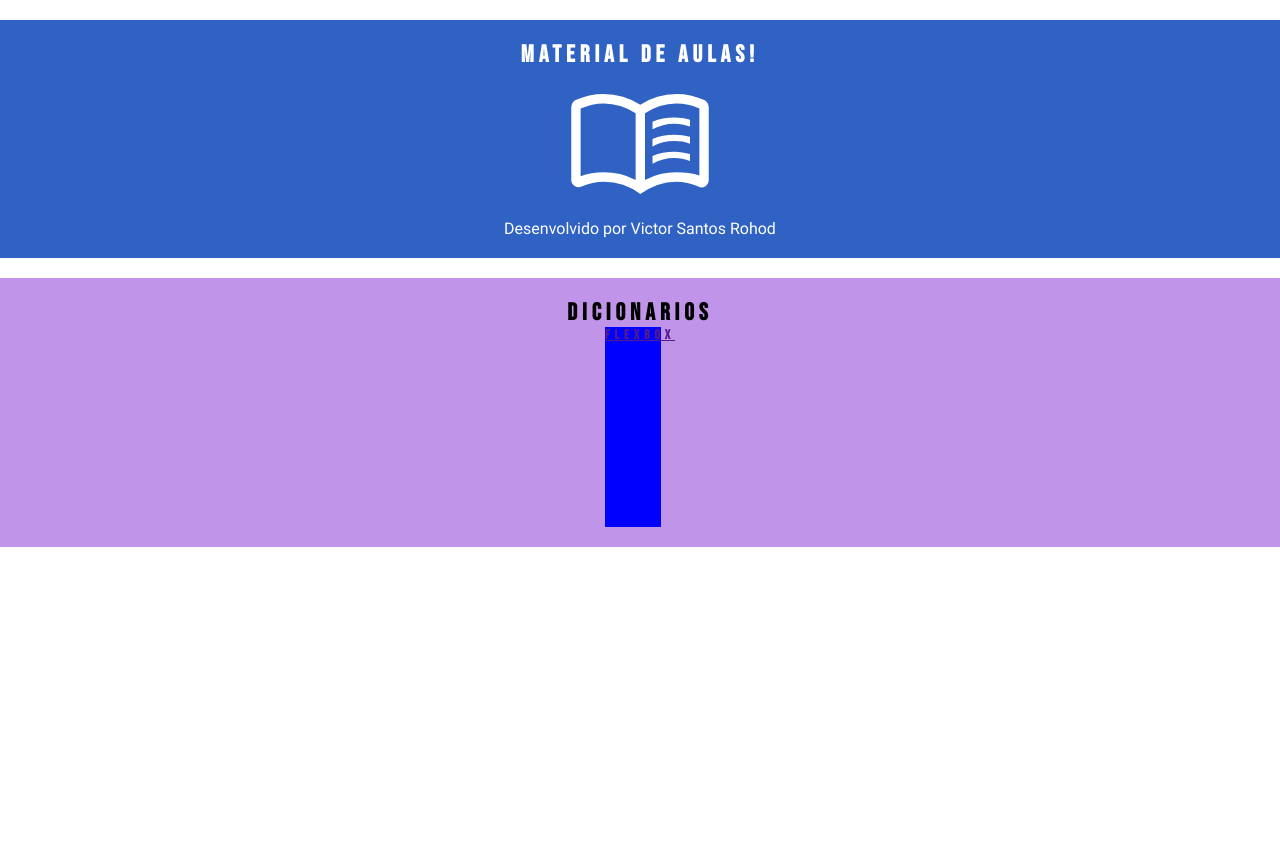
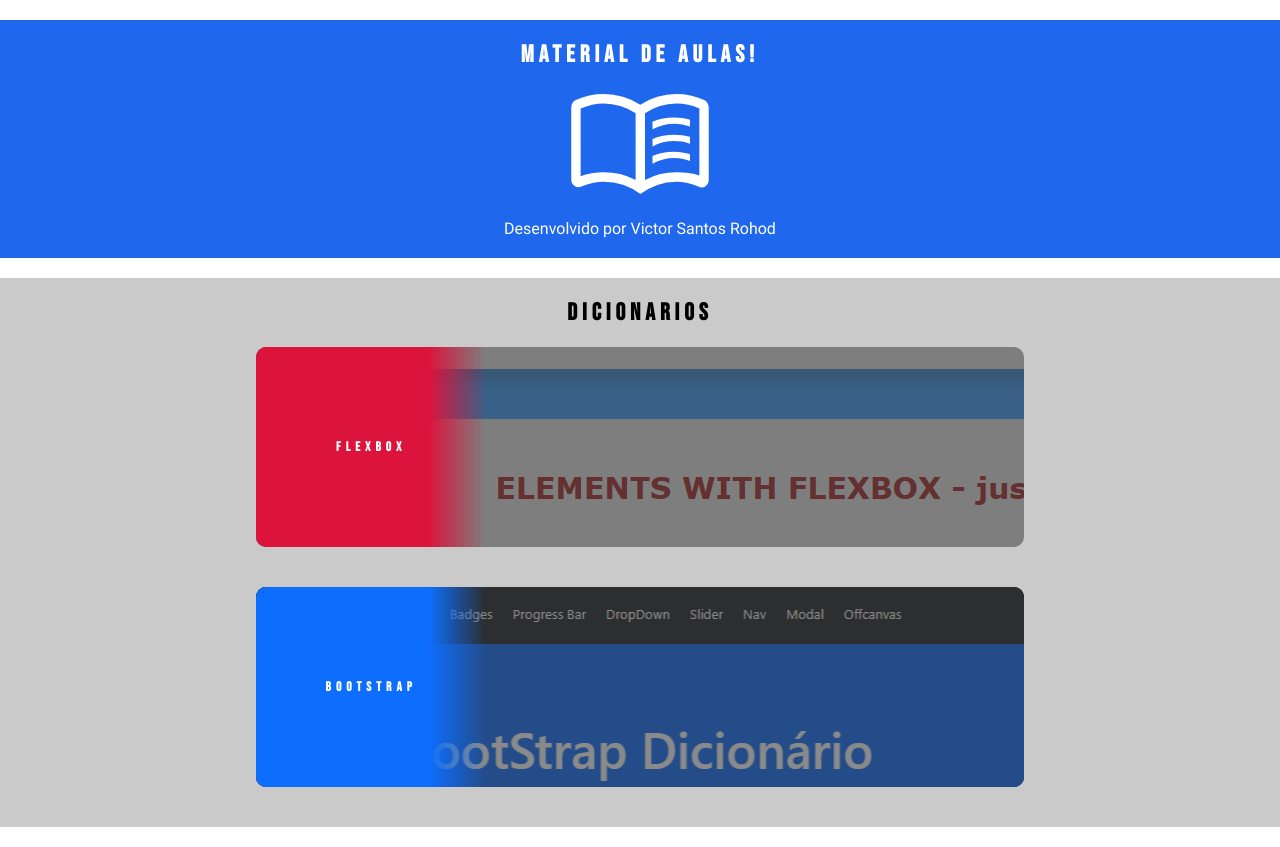
Before and after one commit to VSRohod/materialHub, a plain HTML site: page index.html in a window 1280 px wide. Before the commit the page ends 800 px from the top, so only its background shows below. Drawn offline with Linux system fonts and the light colour scheme.

Commit message:
DictionarySection update
Colocando os dicionários no site

```diff
--- a/index.html
+++ b/index.html
@@ -6,6 +6,7 @@
     <meta name="viewport" content="width=device-width, initial-scale=1.0">
     <title>Document</title>
     <link rel="stylesheet" href="styles/index.css">
+    <link rel="stylesheet" href="styles/@mediaMobile.css" media="screen and (max-width: 730px)">
 </head>
 <body>
     <div id="pagina">
@@ -19,10 +20,21 @@
 
             <section id="dicionarios">
                 <h2>DICIONARIOS</h2>
-                <a href="">
-                    <div class="dicionarioOpcao">
-                        <div class="dicionarioDescricao">
-                            <h5>FlexBox</h5>
+                <a href="https://vsrohod.github.io/flexboxDictionary/">
+                    <div class="dicionarioOpcao" id="flexboxSection">
+                        <div class="efeito">
+                            <div class="dicionarioDescricao" id="descFlexBox">
+                                <h5>FlexBox</h5>
+                            </div>
+                        </div>
+                    </div>
+                </a>
+                <a href="https://vsrohod.github.io/bootstrapDictionary/">
+                    <div class="dicionarioOpcao" id="bootstrapSection">
+                        <div class="efeito">
+                            <div class="dicionarioDescricao" id="descBootstrap">
+                                <h5>BootStrap</h5>
+                            </div>
                         </div>
                     </div>
                 </a>
--- /dev/null
+++ b/styles/@mediaMobile.css
@@ -0,0 +1,12 @@
+.dicionarioDescricao{
+    width: 100%;
+}
+
+#descFlexBox{
+    background: rgb(220,20,60);
+}
+
+
+#descBootstrap{
+    background: rgb(13,110,253);
+}
--- a/styles/index.css
+++ b/styles/index.css
@@ -40,16 +40,66 @@ section{
 }
 
 #banner{
-    background-color: rgb(47, 98, 194);
+    background-color: rgb(31, 103, 237);
     color: white;
 }
 
 #dicionarios{
-    background-color: rgb(192, 148, 233);
+    background-color: rgb(202, 202, 202);
+}
+
+a{
+    width: 60%;
+    margin: 20px auto;
+    text-decoration: none;
+    color: white;
+    background-color: black;
+    border-radius: 10px;
+    overflow: hidden;
+}
+
+.efeito{
+    width: 100%;
+    height: 100%;
+    background-color: rgba(52, 52, 52, 0.577);
 }
 
 .dicionarioOpcao{
-    width: 80%;
+    width: 100%;
     height: 200px;
-    background-color: blue;
 }
+
+.dicionarioDescricao{
+    width: 30%;
+    height: 100%;
+    display: flex;
+    flex-direction: column;
+    justify-content: center;
+    align-items: center;
+    background-size: cover;
+    background-position: top;
+    background-repeat: no-repeat;
+}
+
+/* FLEXBOX */
+
+#descFlexBox{
+    background: rgb(220,20,60);
+    background: linear-gradient(90deg, rgba(220,20,60,1) 52%, rgba(220,20,60,1) 75%, rgba(0,212,255,0) 100%);
+}
+
+#flexboxSection{
+    background-image: url(../images/backgrounds/flexBg.png);
+}
+
+/* BOOTSTRAP */
+
+#descBootstrap{
+    background: rgb(13,110,253);
+    background: linear-gradient(90deg, rgba(13,110,253,1) 52%, rgba(13,110,253,1) 75%, rgba(0,212,255,0) 100%);
+}
+
+#bootstrapSection{
+    background-image: url(../images/backgrounds/bootstrapBg.png);
+    background-position: top;
+}
```
Also changed, not shown: images/backgrounds/bootstrapBg.png (added), images/backgrounds/flexBg.png (added).
